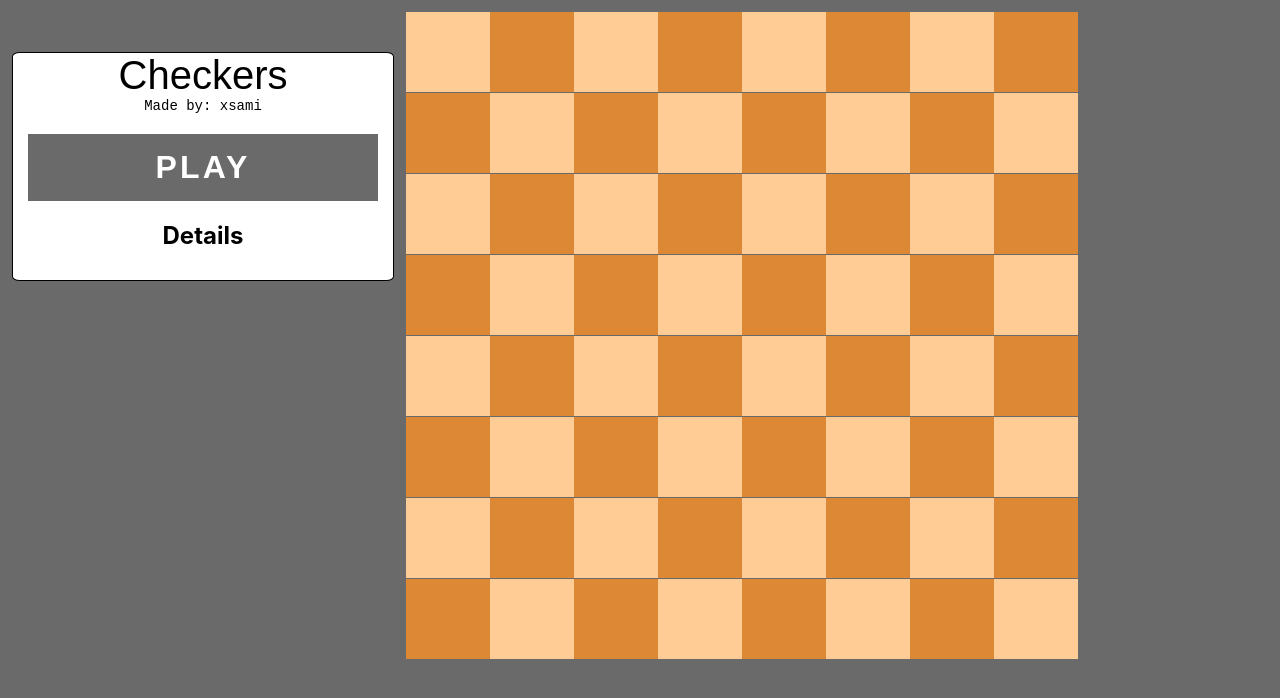
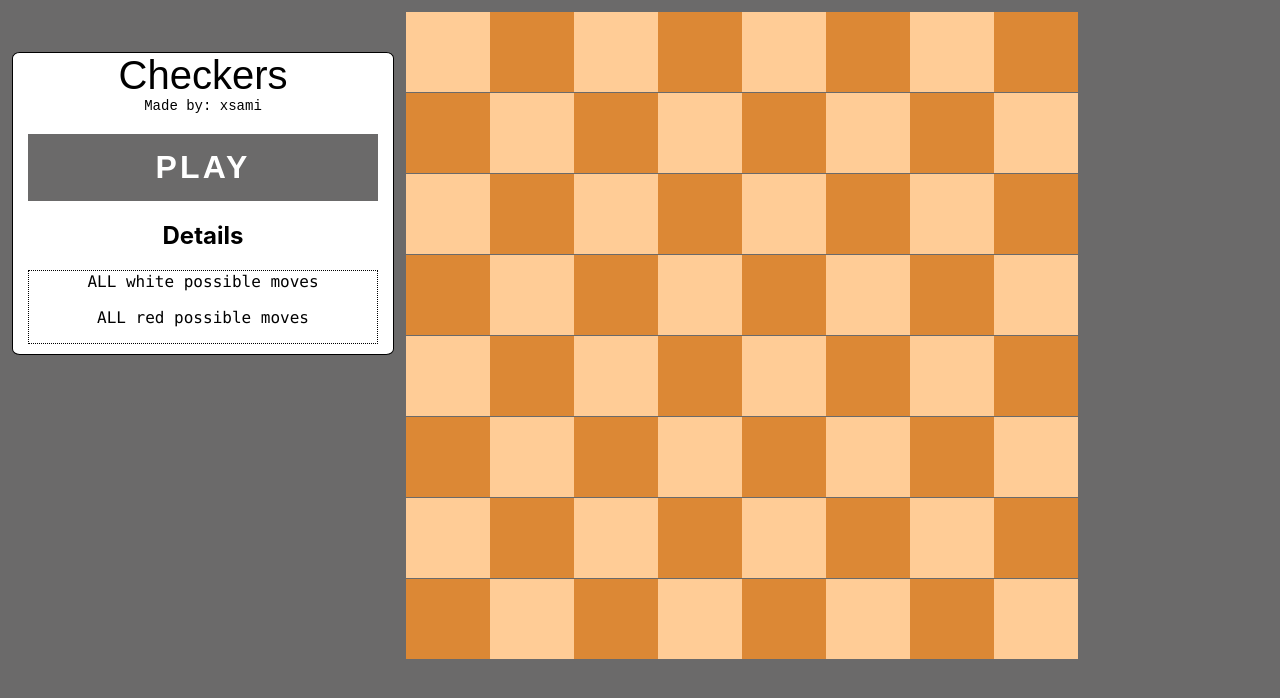
Before and after one commit to xsami/checker, a React (Create React App) app: page / in a window 1280 px wide. Shown: the top 698 px of the page. Built offline with nearby package versions, Linux system fonts and the light colour scheme.

Commit message:
display all the white, red possible moves

```diff
--- a/src/components/Config/Config.css
+++ b/src/components/Config/Config.css
@@ -47,3 +47,7 @@
 li {
     list-style: none;
 }
+
+.a-detail {
+    border: 1px dotted;
+}
--- a/src/components/Config/Config.js
+++ b/src/components/Config/Config.js
@@ -1,7 +1,7 @@
 import React, { useContext } from 'react';
 import './Config.css';
 import { GameContext } from '../../context';
-import { getPossibleMoves, getPossibleJumps } from '../../utilities/helpers';
+import { getPossibleMoves, getPossibleJumps, WHITE, RED, getAllPossibleMoves } from '../../utilities/helpers';
 
 function CleanMoves(arr) {
   return (
@@ -28,6 +28,11 @@ function Config() {
       </div>
       : <div></div>;
 
+    const possibleMoves = <div className="a-detail">
+        <code>ALL {WHITE} possible moves<br />{CleanMoves(getAllPossibleMoves(board, WHITE))} </code>
+        <code>ALL {RED} possible moves<br />{CleanMoves(getAllPossibleMoves(board, RED))} </code>
+      </div>;
+
     return (
       <div className="config inline">
 
@@ -45,6 +50,7 @@ function Config() {
           <div className="details">
               <h2>Details</h2>
               {flagDetails}
+              {possibleMoves}
           </div>
       </div>
     );
--- a/src/utilities/helpers.js
+++ b/src/utilities/helpers.js
@@ -317,3 +317,38 @@ export const validateNewPiecePosition = function(piece, newpos, board) {
 export const validatePosition = function(pos, len) {
     return (pos.x >= 0 && pos.x < len && pos.y >= 0 && pos.y < len);
 };
+
+
+const removeDuplicatedPositions = function(array) {
+    let result = [];
+    array.forEach(element => {
+        element.forEach(e => {
+            result.push(e);
+        });
+    });
+
+    return [...result];
+};
+
+/**
+ *
+ * @param {Matrix} board
+ * @param {string} color
+ *
+ * Get all the possible moves for the "color" (white, red) pieces
+ */
+export const getAllPossibleMoves = function(board, color) {
+
+    let result = [];
+
+    board.forEach(row => {
+        row.forEach(piece => {
+            if (piece.color === color) {
+                result = [...result, getPossibleMoves(piece, board)];
+            }
+        });
+    });
+    console.log(result);
+
+    return removeDuplicatedPositions(result);
+};
```
